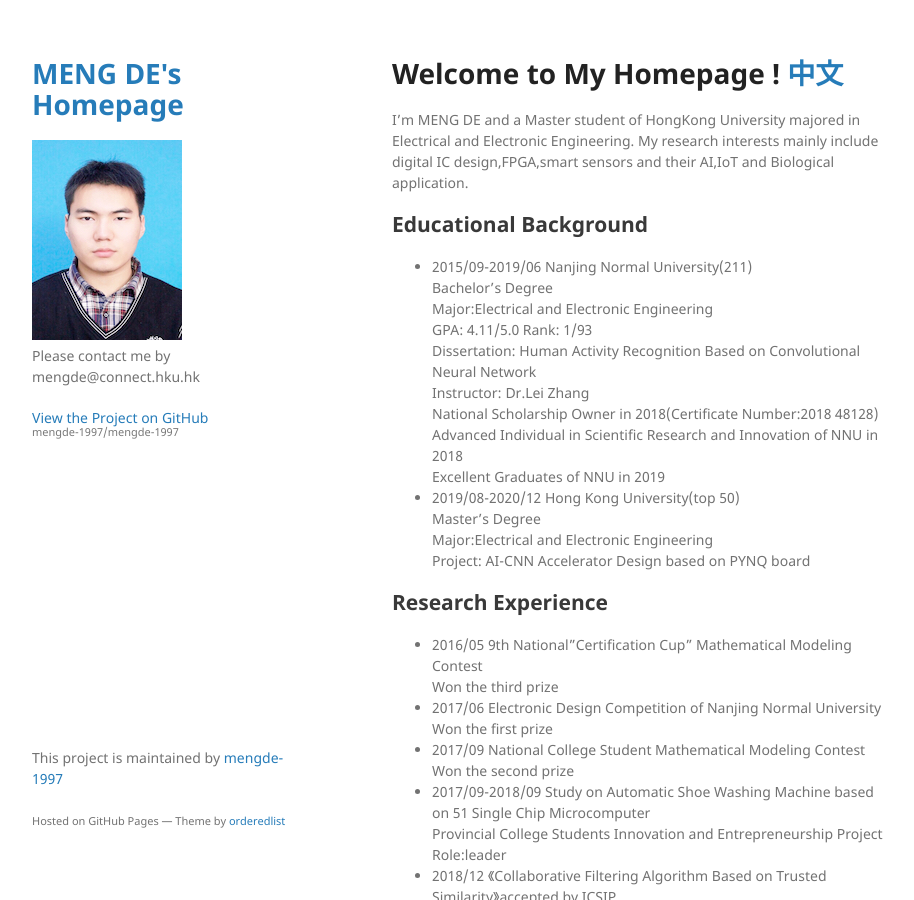
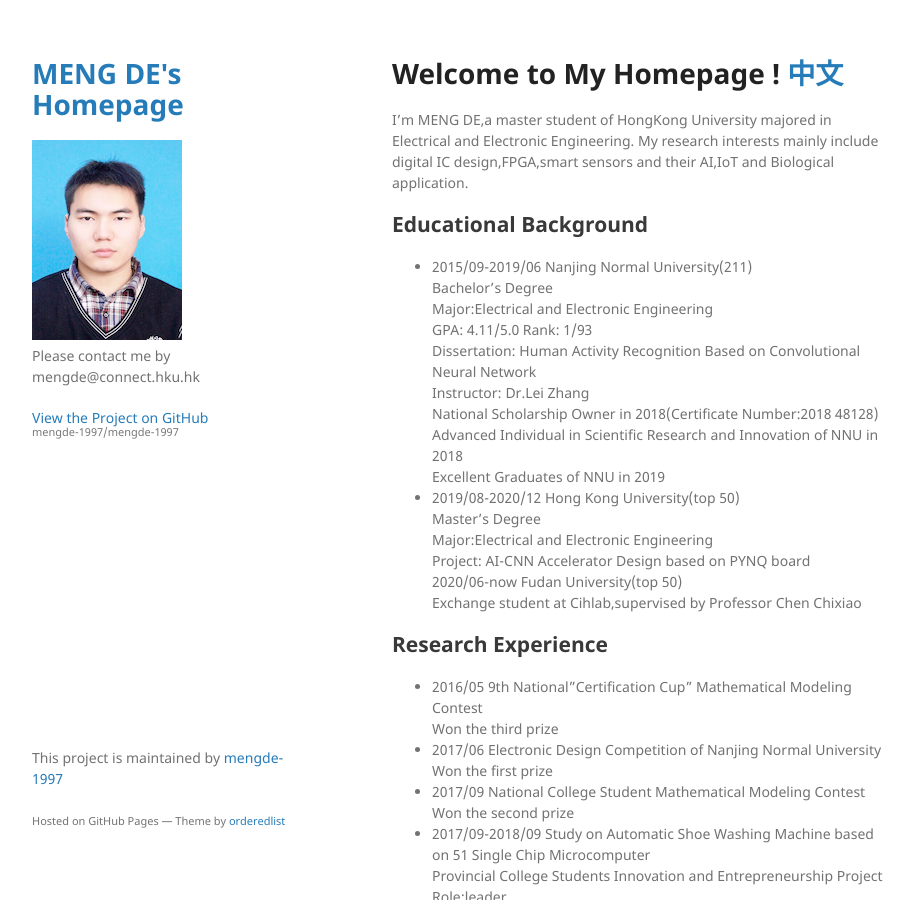
Before and after one commit to mengde-1997/mengde-1997, a Jekyll site: the page built from index.md, in a window 1280 px wide and 900 px high. Shown: the whole window, without its empty margins (178-1092 px from the left). Built offline with Jekyll 4.4.1, drawn with Linux system fonts in a browser that asks for light colours; our own code applies the rules of GitHub Pages for plain Markdown files.

Commit message:
Update index.md

```diff
--- a/index.md
+++ b/index.md
@@ -4,7 +4,7 @@ layout: default
 
 # Welcome to My Homepage !   [中文](./pub.md)
 
-I'm MENG DE and a Master student of HongKong University majored in Electrical and Electronic Engineering.
+I'm MENG DE,a master student of HongKong University majored in Electrical and Electronic Engineering.
 My research interests mainly include digital IC design,FPGA,smart sensors and their AI,IoT and Biological application.
 
 ## Educational Background
@@ -21,6 +21,9 @@ My research interests mainly include digital IC design,FPGA,smart sensors and th
   Master's Degree<br />
   Major:Electrical and Electronic Engineering<br />
   Project: AI-CNN Accelerator Design based on PYNQ board<br />
+  2020/06-now Fudan University(top 50)<br />
+  Exchange student at Cihlab,supervised by Professor Chen Chixiao<br />
+
 
 ## Research Experience
 * 2016/05    9th National"Certification Cup" Mathematical Modeling Contest<br />
```
